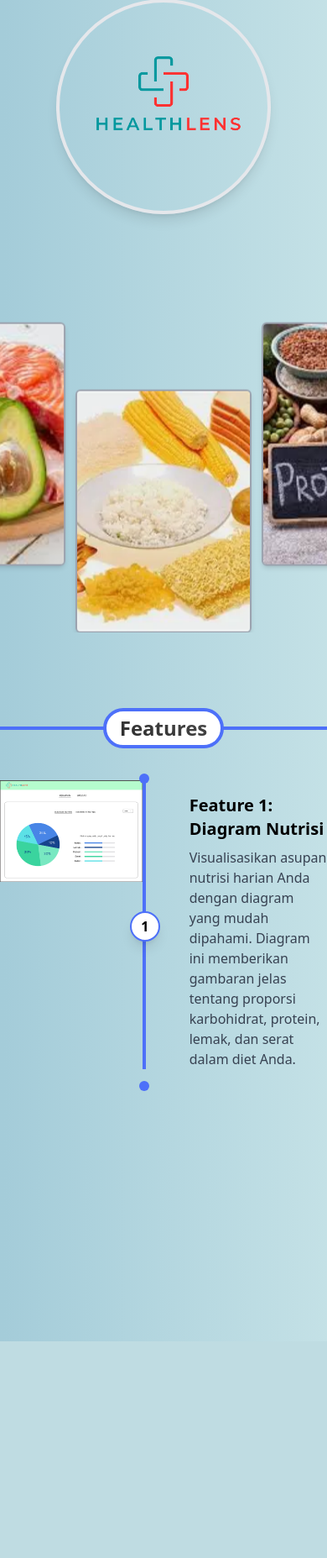
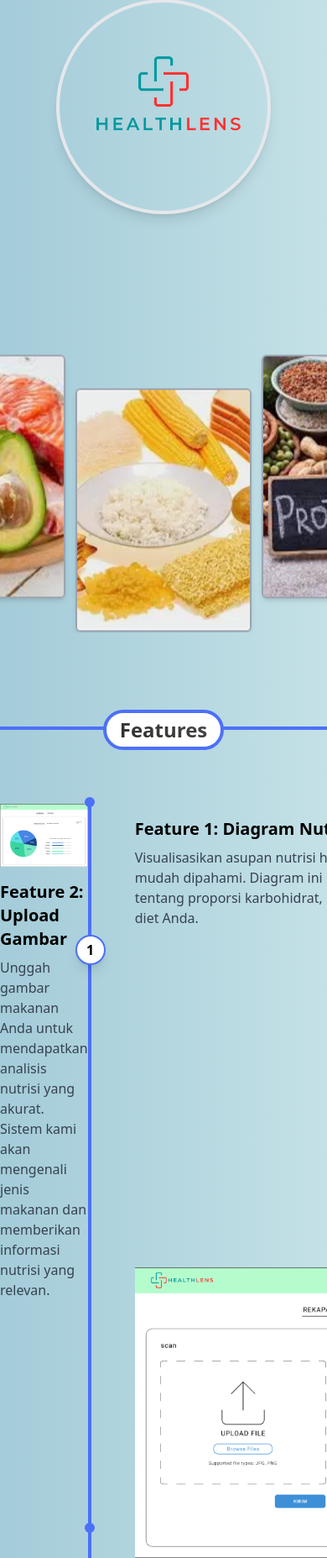
Before and after one commit to alfrdzley/healthlens, a Django app: page / in a window 390 px wide; the page is wider, and only the part inside the window is pictured. Shown: the part 377-2232 px from the top of that part at 84% size. Before the commit the page ends 1974 px from the top of that part, so only its background shows below. Run offline with Django 5.2, Linux system fonts and the light colour scheme; some libraries are stand-ins or nearby versions.

Commit message:
style: enhance layout and spacing in templates; update CSS for better responsiveness

```diff
--- a/templates/base.html
+++ b/templates/base.html
@@ -11,7 +11,7 @@
     <title>HealthLens</title>
     {% tailwind_css %}
 </head>
-<body class="bg-[length:200%_200%] bg-gradient-to-r from-[#C4E1E6] via-[#A4CCD9] to-[#C4E1E6] animate-gradient-x">
+<body class="bg-[length:200%_200%] bg-gradient-to-r from-[#C4E1E6] via-[#A4CCD9] to-[#C4E1E6] animate-gradient-x overflow-x-hidden">
   <style>
     @keyframes gradient-x {
       0% {
@@ -30,7 +30,7 @@
   </style>
 
   {% comment %} Hero {% endcomment %}
-  <div class="w-full flex flex-col overflow-x-hidden">
+  <div class="w-full flex flex-col ">
     <div class="relative">
       <div class="bg-[url('{% static 'images/background/texture.jpg' %}')] w-full h-full z-0 absolute inset-0"></div>
     </div>
@@ -39,7 +39,7 @@
   </div>
 
   {% comment %} Features {% endcomment %}
-  <div class="w-full h-screen flex flex-col overflow-x-hidden">
+  <div class="w-full h-screen flex flex-col ">
     {% block Features %}{% endblock Features %}
   </div>
 </body>
--- a/templates/features/Features.html
+++ b/templates/features/Features.html
@@ -1,33 +1,72 @@
 {% load static %}
 <div class="w-screen h-screen flex flex-col mt-28">
   {% comment %} Title {% endcomment %}
-    <div class="w-full h-16 justify-center flex items-center border-t-4 border-[#4d70f9]">
-        <h1 class="-mt-16 text-2xl font-bold bg-white px-4 py-1 rounded-full border-4 border-[#4d70f9]"><span class="bg-gradient-to-tr from-[#292929] to-[#4e4e4e] bg-clip-text text-transparent">Features</span></h1>
+  <div
+    class="w-full h-16 justify-center flex items-center border-t-4 border-[#4d70f9]"
+  >
+    <h1
+      class="-mt-6 text-2xl font-bold bg-white px-4 py-1 rounded-full border-4 border-[#4d70f9]"
+    >
+      <span
+        class="bg-gradient-to-tr from-[#292929] to-[#4e4e4e] bg-clip-text text-transparent"
+        >Features</span
+      >
+    </h1>
   </div>
 
   {% comment %} Features List {% endcomment %}
-    <div class="w-full flex flex-col justify-center">
+  <div class="w-full flex flex-col justify-center mt-16">
     <div class="flex justify-around items-start w-full h-auto">
+      <div class="flex flex-col items-start">
         <div>
-                <img src="{% static 'images/content/features/diagram.png' %}" alt="Feature 1" class="object-cover w-[500px]">
+          <img
+            src="{% static 'images/content/features/diagram.png' %}"
+            alt="Feature 1"
+            class="object-cover w-[500px]"
+          />
+        </div>
+        <div>
+          <h2 class="text-xl font-semibold mt-4">Feature 2: Upload Gambar</h2>
+          <p class="mt-2 text-gray-700 max-w-[500px] h-[500px]">
+            Unggah gambar makanan Anda untuk mendapatkan analisis nutrisi yang
+            akurat. Sistem kami akan mengenali jenis makanan dan memberikan
+            informasi nutrisi yang relevan.
+          </p>
+        </div>
       </div>
 
       <div class="border-l-4 border-[#4d70f9] self-stretch">
-                <div class="bg-[#4d70f9] w-3 h-3 rounded-full relative -left-2 -top-2"></div>
+        <div
+          class="bg-[#4d70f9] w-3 h-3 rounded-full relative -left-2 -top-2"
+        ></div>
 
-                <div class="rounded-full border-2 border-[#4d70f9] bg-white w-9 h-9 shadow-lg relative -left-[19px] -bottom-36 items-center justify-center flex">
+        <div
+          class="rounded-full border-2 border-[#4d70f9] bg-white w-9 h-9 shadow-lg relative -left-[19px] -bottom-36 items-center justify-center flex"
+        >
           <h1 class="font-semibold">1</h1>
         </div>
-                <div class="bg-[#4d70f9] w-3 h-3 rounded-full relative -left-2 -bottom-[90%]"></div>
+        <div
+          class="bg-[#4d70f9] w-3 h-3 rounded-full relative -left-2 -bottom-[90%]"
+        ></div>
       </div>
 
+      <div class="flex flex-col items-start">
         <div class="w-[500px] pl-4">
           <h2 class="text-xl font-semibold mt-4">Feature 1: Diagram Nutrisi</h2>
-                <p class="mt-2 text-gray-700">
-                    Visualisasikan asupan nutrisi harian Anda dengan diagram yang mudah dipahami.
-                    Diagram ini memberikan gambaran jelas tentang proporsi karbohidrat, protein, lemak, dan serat dalam diet Anda.
+          <p class="mt-2 text-gray-700 max-w-[500px] h-[500px]">
+            Visualisasikan asupan nutrisi harian Anda dengan diagram yang mudah
+            dipahami. Diagram ini memberikan gambaran jelas tentang proporsi
+            karbohidrat, protein, lemak, dan serat dalam diet Anda.
           </p>
+          <div>
+            <img
+              src="{% static 'images/content/features/upload_image.png' %}"
+              alt="Feature 2"
+              class="object-cover w-[500px]"
+            />
           </div>
         </div>
       </div>
     </div>
+  </div>
+</div>
--- a/templates/hero/Hero.html
+++ b/templates/hero/Hero.html
@@ -19,11 +19,11 @@
     />
   </div>
 
-  <div class="flex gap-3 justify-center items-cente px-4">
+  <div class="flex gap-3 justify-center items-center px-4 ">
     <style>
       @keyframes spring {
         0% {
-          transform: translateY(8px);
+          transform: translateY(-8px);
         }
 
         50% {
@@ -31,7 +31,7 @@
         }
 
         100% {
-          transform: translateY(8px);
+          transform: translateY(-8px);
         }
       }
       .animate-spring {
--- a/theme/static/css/dist/styles.css
+++ b/theme/static/css/dist/styles.css
@@ -812,14 +812,22 @@ select {
   bottom: 0px;
 }
 
-.-bottom-\[95\%\] {
-  bottom: -95%;
+.-bottom-36 {
+  bottom: -9rem;
+}
+
+.-bottom-\[90\%\] {
+  bottom: -90%;
 }
 
 .-left-2 {
   left: -0.5rem;
 }
 
+.-left-\[19px\] {
+  left: -19px;
+}
+
 .-top-2 {
   top: -0.5rem;
 }
@@ -830,66 +838,6 @@ select {
 
 .top-0 {
   top: 0px;
-}
-
-.-left-5 {
-  left: -1.25rem;
-}
-
-.-left-3 {
-  left: -0.75rem;
-}
-
-.-left-3\.5 {
-  left: -0.875rem;
-}
-
-.-left-\[15px\] {
-  left: -15px;
-}
-
-.-left-\[19px\] {
-  left: -19px;
-}
-
-.-left-\[18px\] {
-  left: -18px;
-}
-
-.-top-1\/2 {
-  top: -50%;
-}
-
-.-top-3\.5 {
-  top: -0.875rem;
-}
-
-.-top-56 {
-  top: -14rem;
-}
-
-.-top-20 {
-  top: -5rem;
-}
-
-.-bottom-\[20px\] {
-  bottom: -20px;
-}
-
-.-bottom-20 {
-  bottom: -5rem;
-}
-
-.-bottom-3 {
-  bottom: -0.75rem;
-}
-
-.-bottom-36 {
-  bottom: -9rem;
-}
-
-.-bottom-\[90\%\] {
-  bottom: -90%;
 }
 
 .z-0 {
@@ -905,8 +853,8 @@ select {
   margin-right: auto;
 }
 
-.-mt-16 {
-  margin-top: -4rem;
+.-mt-6 {
+  margin-top: -1.5rem;
 }
 
 .mb-1 {
@@ -949,6 +897,10 @@ select {
   margin-top: 3.5rem;
 }
 
+.mt-16 {
+  margin-top: 4rem;
+}
+
 .mt-2 {
   margin-top: 0.5rem;
 }
@@ -1017,10 +969,18 @@ select {
   height: 2rem;
 }
 
+.h-9 {
+  height: 2.25rem;
+}
+
 .h-\[290px\] {
   height: 290px;
 }
 
+.h-\[500px\] {
+  height: 500px;
+}
+
 .h-auto {
   height: auto;
 }
@@ -1033,10 +993,6 @@ select {
   height: 100vh;
 }
 
-.h-9 {
-  height: 2.25rem;
-}
-
 .min-h-screen {
   min-height: 100vh;
 }
@@ -1069,6 +1025,10 @@ select {
   width: 2rem;
 }
 
+.w-9 {
+  width: 2.25rem;
+}
+
 .w-\[210px\] {
   width: 210px;
 }
@@ -1085,8 +1045,8 @@ select {
   width: 100vw;
 }
 
-.w-9 {
-  width: 2.25rem;
+.max-w-2xl {
+  max-width: 42rem;
 }
 
 .max-w-4xl {
@@ -1097,12 +1057,12 @@ select {
   max-width: 64rem;
 }
 
+.max-w-\[500px\] {
+  max-width: 500px;
+}
+
 .max-w-xs {
   max-width: 20rem;
-}
-
-.max-w-2xl {
-  max-width: 42rem;
 }
 
 .flex-shrink-0 {
```
Lines whose indentation alone changed are shown as unchanged.
